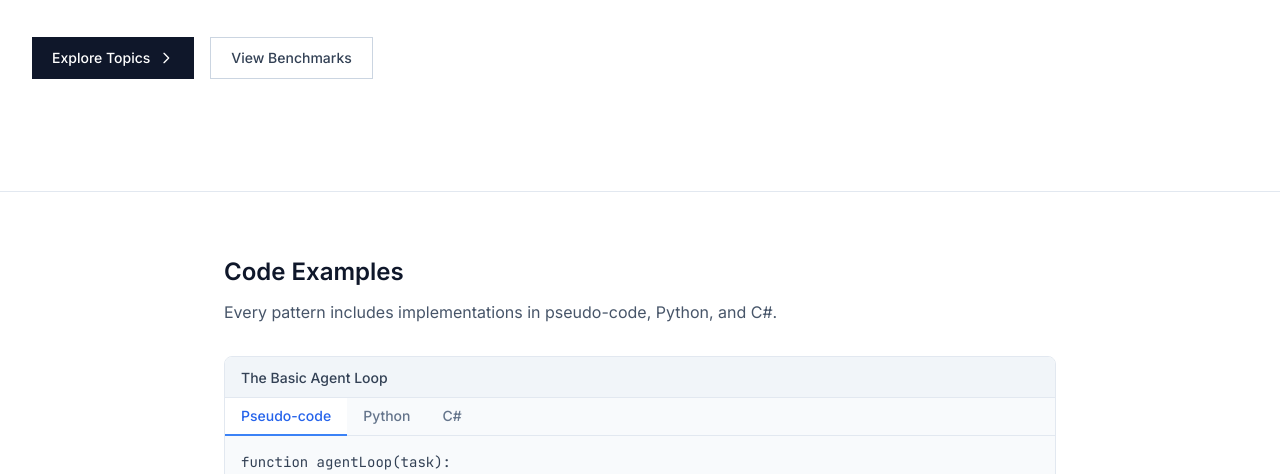
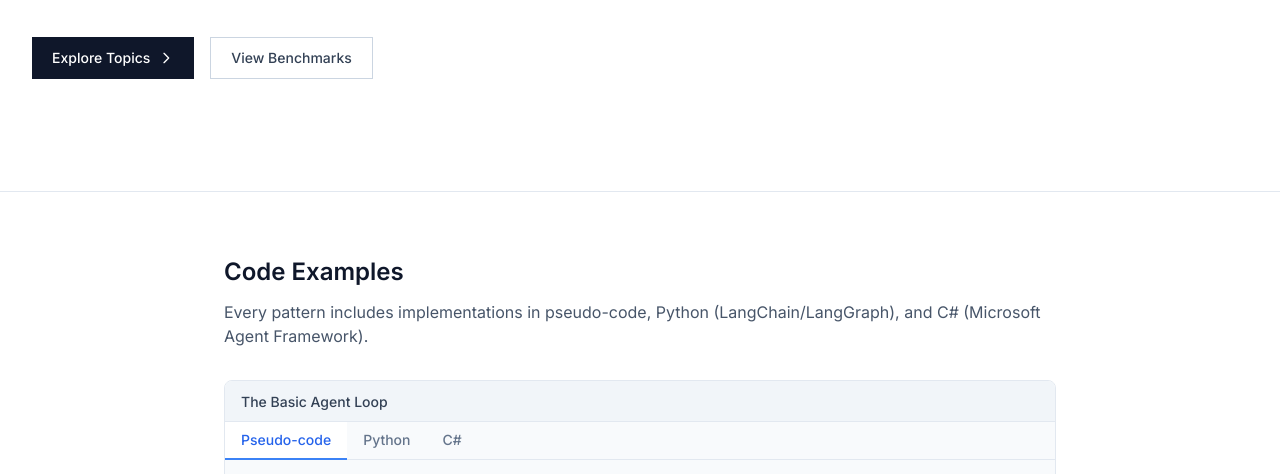
Before and after one commit to 0xhubed/agent-engineering, an Astro site: page / in a window 1280 px wide. Shown: the part 303-777 px from the top of the page. Built offline with nearby package versions, Linux system fonts and the light colour scheme; Astro itself is replaced by a stand-in of ours.

Commit message:
Update homepage to mention LangChain and Agent Framework
Co-Authored-By: Claude Opus 4.5 <noreply@anthropic.com>

```diff
--- a/src/pages/index.astro
+++ b/src/pages/index.astro
@@ -182,7 +182,7 @@ const sampleCode = [
           Code Examples
         </h2>
         <p class="text-slate-600 dark:text-slate-400">
-          Every pattern includes implementations in pseudo-code, Python, and C#.
+          Every pattern includes implementations in pseudo-code, Python (LangChain/LangGraph), and C# (Microsoft Agent Framework).
         </p>
       </div>
       <CodeBlock tabs={sampleCode} title="The Basic Agent Loop" />
```
